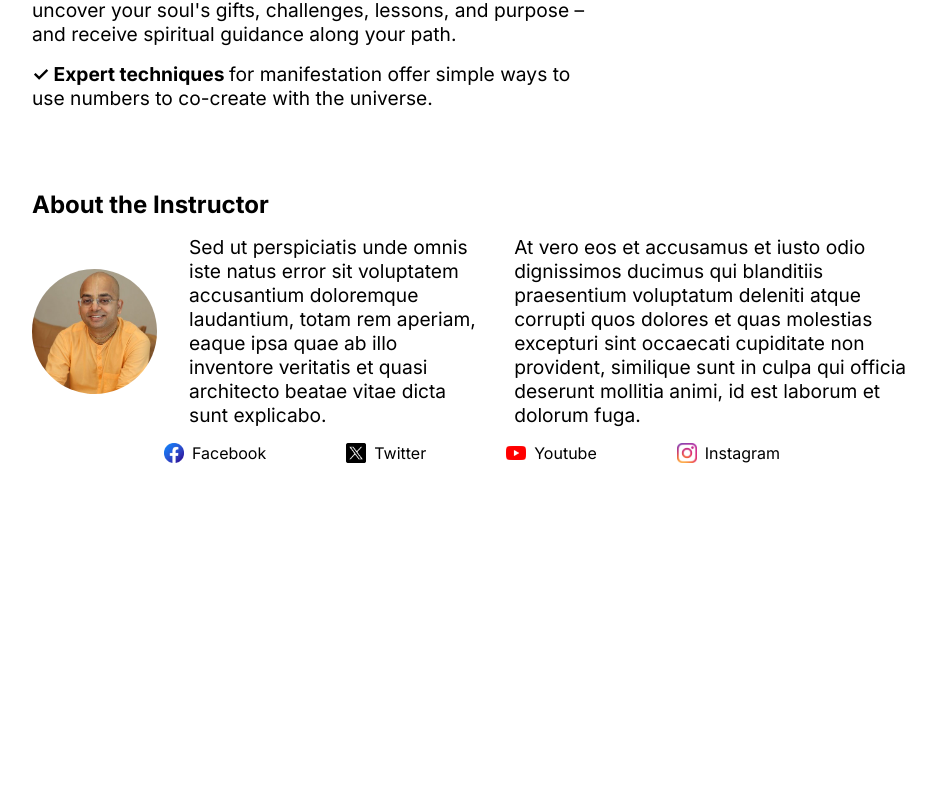
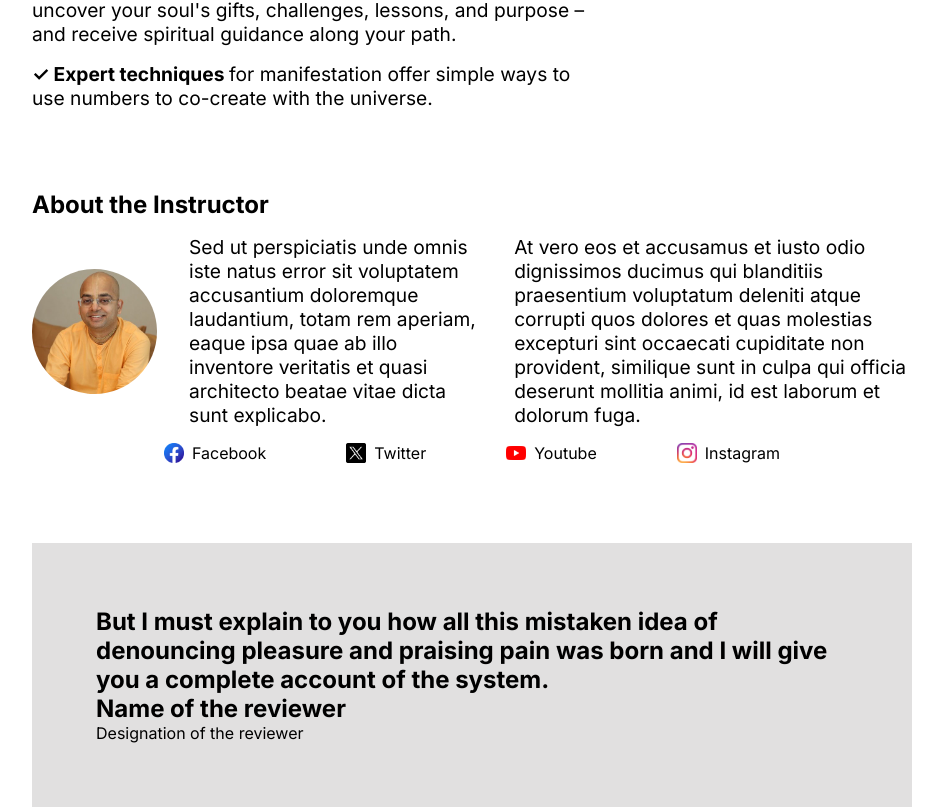
Before and after one commit to abhishekdasz/CourseWebsite, a Next.js app: page / in a window 1280 px wide. Shown: the part 1459-2266 px from the top of the page, without its empty margins (168-1111 px from the left). Before the commit the page ends 1922 px from the top, so only its background shows below. Built offline with nearby package versions, Linux system fonts and the light colour scheme.

Commit message:
footer-testinomials-css

```diff
--- a/src/app/constants.js
+++ b/src/app/constants.js
@@ -1,5 +1,6 @@
 export const constants = {
-  instructor: {
+  instructor:
+  {
     name: "NITYANAND CHARAN DAS",
     social_media: {
       facebook: true,
@@ -8,6 +9,8 @@ export const constants = {
       instagram: true,
     },
   },
+
+  // course
   course:
   {
     title: "Learn key life lessons from the Gita: Mind control and conflict resolution",
@@ -52,13 +55,19 @@ export const constants = {
         "to numerical meanings, so you can uncover your soul's gifts, challenges, lessons, and purpose – and receive spiritual guidance along your path.",
         "for manifestation offer simple ways to use numbers to co-create with the universe."
       ],
-      html_content: "<ol><li></li><li></li><li></li></ol>",
     },
   },
-  about_instructor: {
+
+  // about-instructor
+  about_instructor:
+  {
     html_content: "<p>Lorem ipsum text about the instructor's background and philosophy.</p>",
   },
-  testimonial: {
+
+
+  // testinomial
+  testimonial:
+  {
     text: "But I must explain to you how all this mistaken idea of denouncing pleasure and praising pain was born and I will give you a complete account of the system.",
     reviewer_name: "Name of the reviewer",
     reviewer_designation: "Designation of the reviewer",
--- a/src/app/global.scss
+++ b/src/app/global.scss
@@ -166,7 +166,13 @@
     }
 }
 
-.footer-testinomial
+.footer-testinomials
 {
-    background: gray;
+    padding: 4rem;
+    background: #9c99994d;
+
+    display: flex;
+    flex-direction: column;
+    justify-content: center;
+    align-items: center;
 }
--- a/src/app/page.js
+++ b/src/app/page.js
@@ -4,7 +4,7 @@ import { constants } from "./constants";
 
 const Page = () => {
   const { course } = constants || {};
-  const {  } = constants;
+  const { testimonial } = constants;
   return (
     <div className="course">
       {/* page-1 hero-sec */}
@@ -117,7 +117,15 @@ const Page = () => {
 
 
       {/* footer testinomials */}
-
+      <div className="footer-testinomials">
+        {testimonial && (
+          <div>
+            <h2>{testimonial.text}</h2>
+            <h2>{testimonial.reviewer_name}</h2>
+            <p>{testimonial.reviewer_designation}</p>
+          </div>
+        )}
+      </div>
     </div>
   );
 };
```
